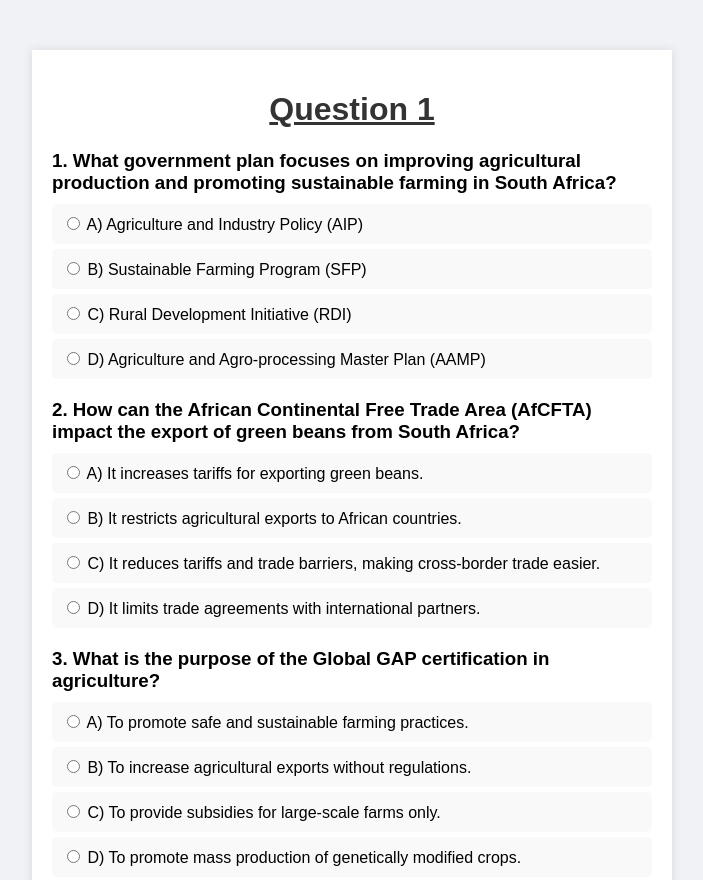
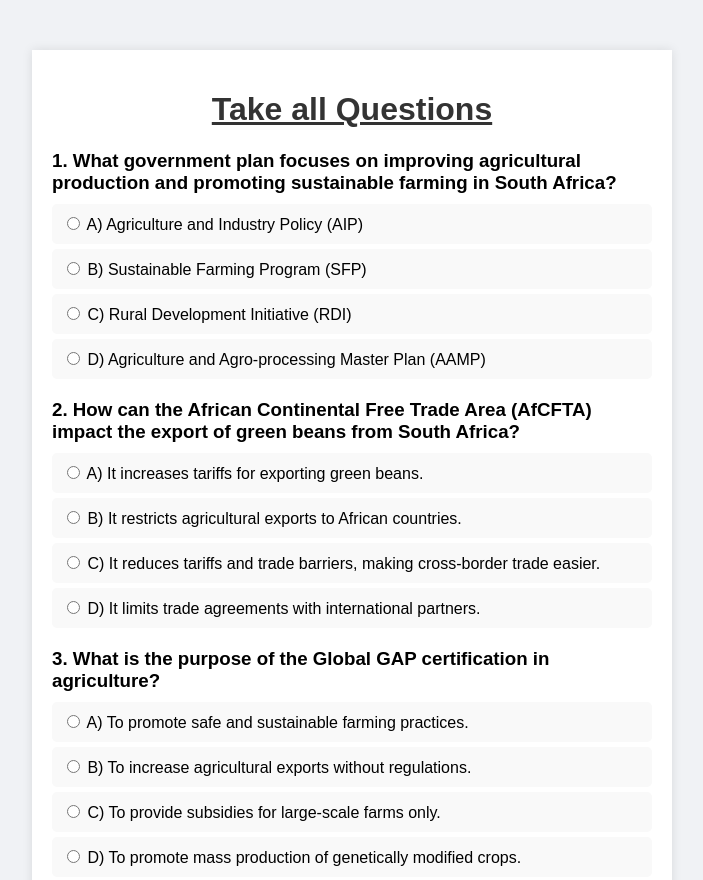
Before and after one commit to Banelle001/online-simple-quiz, a plain HTML site: page all questions.html in a window 1280 px wide. Shown: the top 880 px of the page, without its empty margins (288-991 px from the left). Drawn offline with Linux system fonts and the light colour scheme.

Commit message:
all questions.html

```diff
--- a/all questions.html
+++ b/all questions.html
@@ -83,7 +83,7 @@
 <body>
 
     <div class="container">
-        <h1><u>Question 1</u></h1>
+        <h1><u>Take all Questions</u></h1>
         <form id="quizForm">
             <div class="question">
                 <h3>1. What government plan focuses on improving agricultural production and promoting sustainable farming in South Africa?</h3>
```
